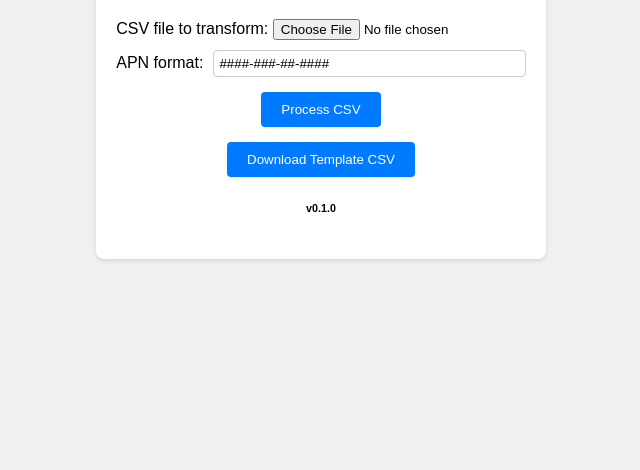
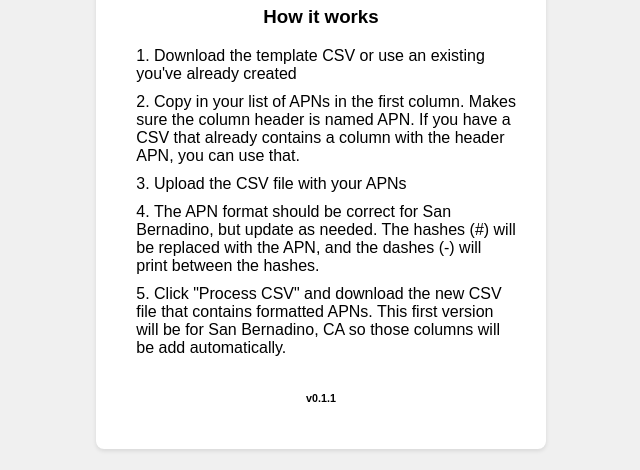
Before and after one commit to rmatze/REI-CSV-Transformer, a website: page index.html in a window 1280 px wide. Shown: the part 330-800 px from the top of the page, without its empty margins (319-959 px from the left). Drawn offline with Linux system fonts and the light colour scheme.

Commit message:
Added "How it works" section

```diff
--- a/index.html
+++ b/index.html
@@ -52,6 +52,21 @@
       border: 1px solid #ccc;
       border-radius: 4px;
     }
+
+    .numbered-list {
+      max-width: 400px;
+    }
+
+    .numbered-list ol {
+      list-style-position: inside;
+      padding-left: 0;
+    }
+
+    .numbered-list li {
+      text-align: left;
+      margin-left: 20px; /* Adjust as needed */
+      padding-bottom: 10px;
+    }
   </style>
 </head>
 <body>
@@ -76,7 +91,21 @@
       <button>Download Template CSV</button>
     </a>
 
-    <h6>v0.1.0</h6>
+    <h3>How it works</h3>
+
+    <p>
+      <div class="numbered-list">
+        <ol>
+          <li>Download the template CSV or use an existing you've already created</li>
+          <li>Copy in your list of APNs in the first column.  Makes sure the column header is named APN.  If you have a CSV that already contains a column with the header APN, you can use that.</li>
+          <li>Upload the CSV file with your APNs</li>
+          <li>The APN format should be correct for San Bernadino, but update as needed.  The hashes (#) will be replaced with the APN, and the dashes (-) will print between the hashes.</li>
+          <li>Click "Process CSV" and download the new CSV file that contains formatted APNs.  This first version will be for San Bernadino, CA so those columns will be add automatically.</li>
+        </ol>
+      </div>
+    </p>
+
+    <h6>v0.1.1</h6>
 
   </div>
 </body>
```
